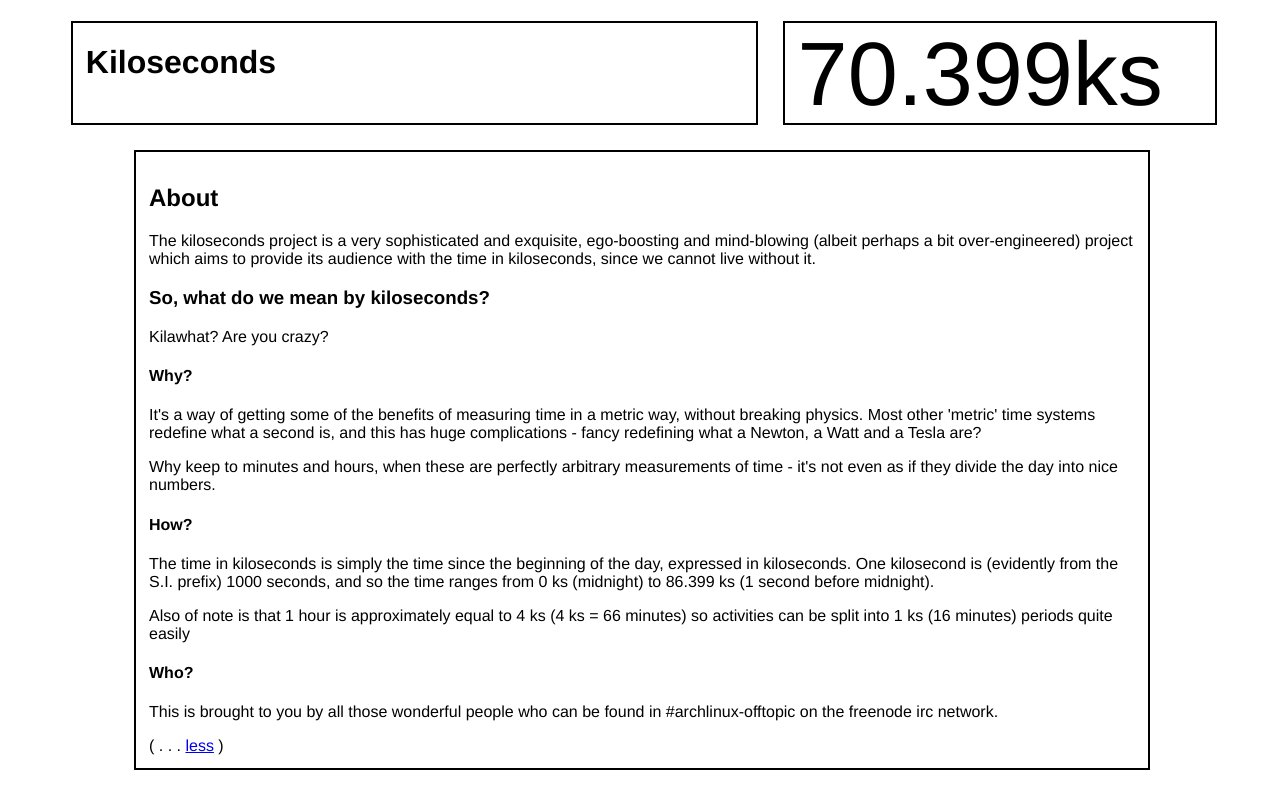
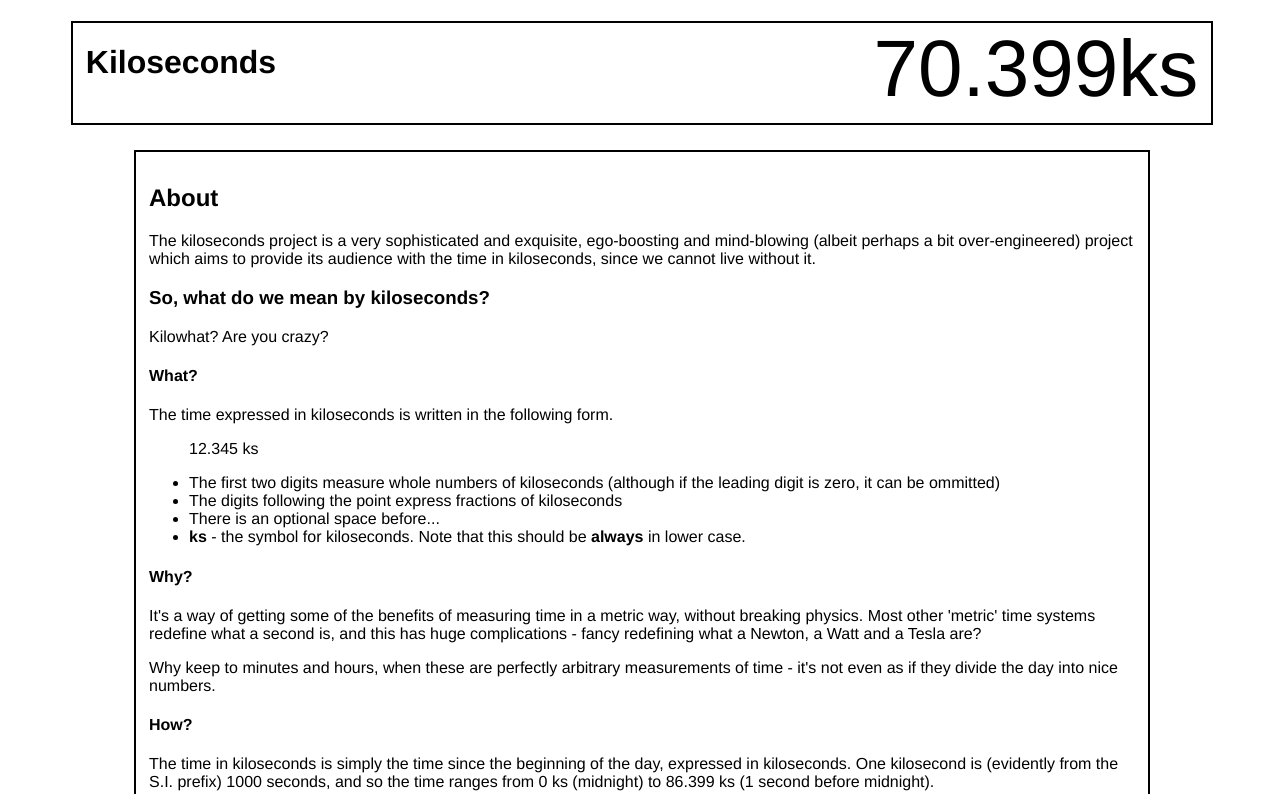
Before and after one commit to bavardage/Kiloseconds, a plain HTML site: page index.html in a window 1280 px wide. Both pictures are taken after a click on the link "more". Shown: the top 794 px of the page. Drawn offline with Linux system fonts and the light colour scheme.

Commit message:
add some more info, change the look of the top header - move clock inside the same box as the header.

```diff
--- a/index.html
+++ b/index.html
@@ -18,11 +18,11 @@
   <body>
       <div id="header" class="curved-box">
 	<h1>Kiloseconds</h1>
+	<div id="the-time">
+	  00.000
+	</div>
       </div>
 
-      <div id="the-time" class="curved-box">
-	00.000
-      </div>
 
     <div id="About" class="curved-box">
       <h2>About</h2>
@@ -34,7 +34,21 @@
       <h3>So, what do we mean by kiloseconds?</h3>
       <div id="more-info">
 
-	Kilawhat? Are you crazy?
+	Kilowhat? Are you crazy?
+
+	<h4>What?</h4>
+	<p>
+	  The time expressed in kiloseconds is written in the following form.
+	  <blockquote>
+	    12.345 ks
+	  </blockquote>
+	  <ul>
+	    <li>The first two digits measure whole numbers of kiloseconds (although if the leading digit is zero, it can be ommitted)</li>
+	    <li>The digits following the point express fractions of kiloseconds</li>
+	    <li>There is an optional space before...</li>
+	    <li><strong>ks</strong> - the symbol for kiloseconds. Note that this should be <strong>always</strong> in lower case.</li>
+	  </ul>
+	</p>
 
 	<h4>Why?</h4>
 	<p>
@@ -50,6 +64,10 @@
 	<p>
 	  Also of note is that 1 hour is approximately equal to 4 ks (4 ks = 66 minutes) so activities can be split into 1 ks (16 minutes) periods quite easily
 	</p>
+
+	<p>
+	  For a more concrete answer to <q>how</q> check out the many implementations found below - click on a language to list implementations in that language, and then click on an implementation to see it.
+	  </p>
 
 	<h4>Who?</h4>
 	<p>
--- a/style.css
+++ b/style.css
@@ -58,20 +58,19 @@ li:hover > span {
 
     margin: 1% 1% 1% 5%;
     padding: 0% 1% 0% 1%; /*top right bottom left*/
-    width: 52%;
+    width: 88%;
 
     height: 100px;
 }
 
+#header h1 {
+    float: left;
+}
+
 #the-time {
-    float: left;
-    margin: 1% 1% 1% 1%;
-    padding: 0% 1% 0% 1%;
-    min-width: 32%;
-
-    height: 100px;
-
-    font-size: 90px;
+    height: 100%;
+    font-size: 80px;
+    float: right;
 }
 
 #about {
```
